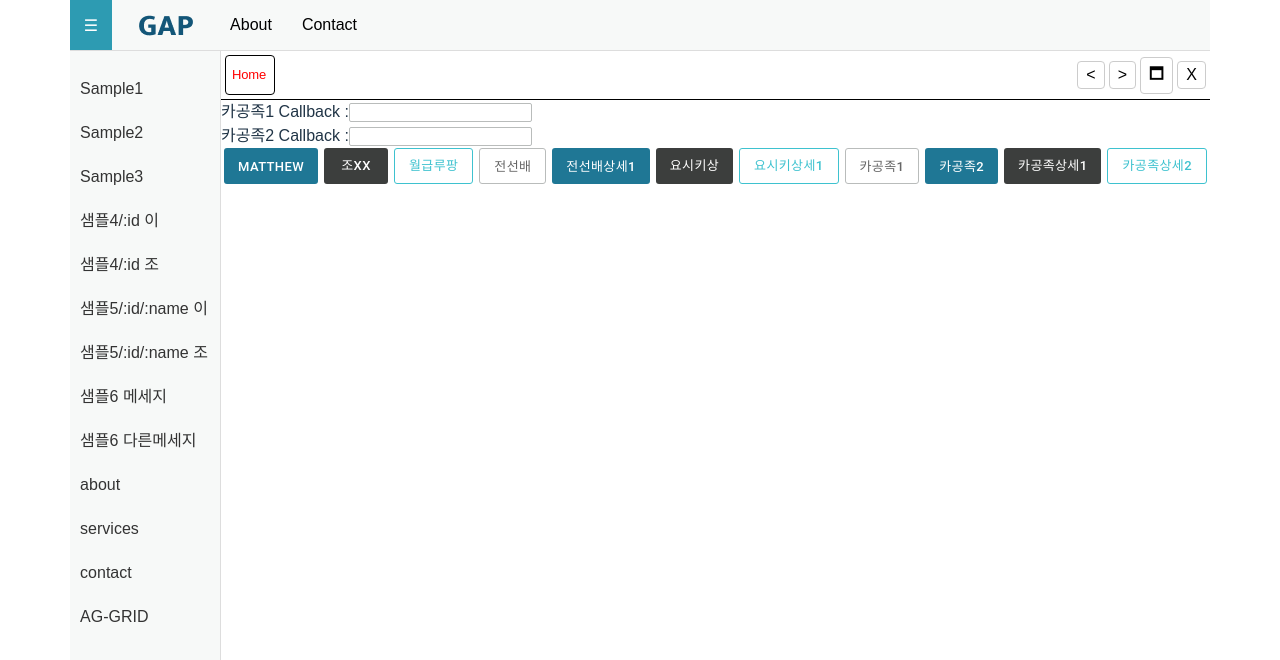
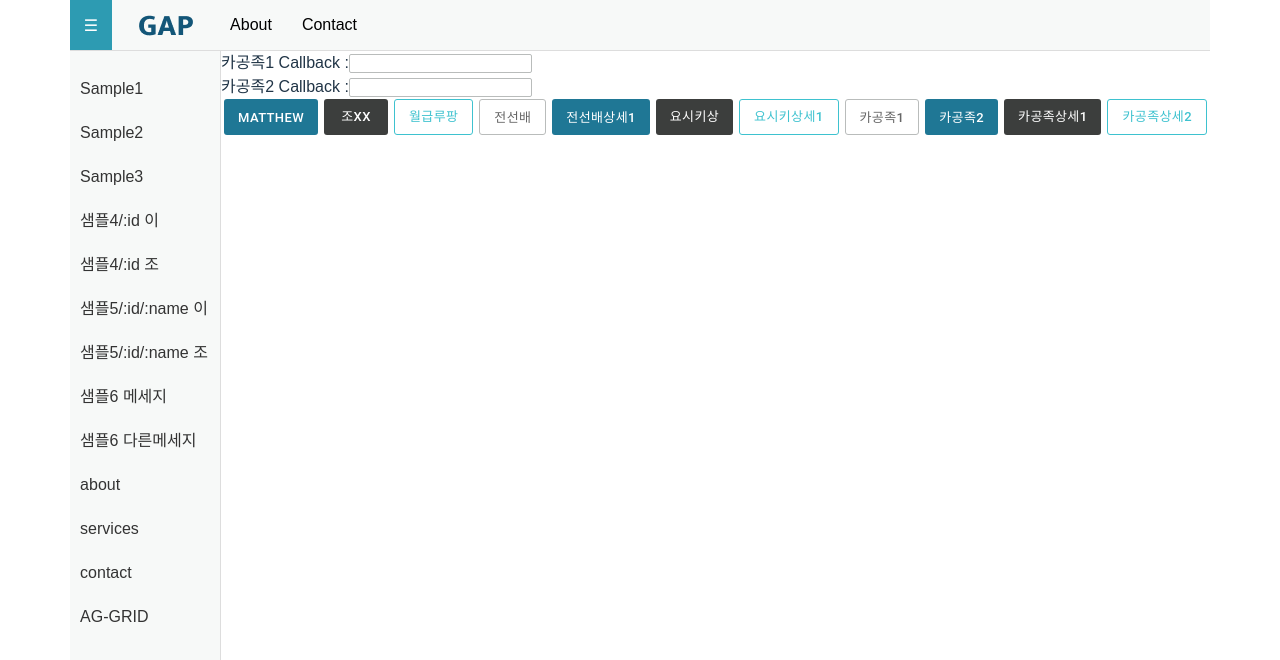
Before and after one commit to eastflare/flare-react-app, a React (Vite) app: page / in a window 1280 px wide. Shown: the top 660 px of the page. Built offline with nearby package versions, Linux system fonts and the light colour scheme; what js-sha256 would draw is missing.

Commit message:
SDI 개발  시작

```diff
--- a/src/components/cmn/Layout/DrawPageRoutes.tsx
+++ b/src/components/cmn/Layout/DrawPageRoutes.tsx
@@ -2,6 +2,7 @@ import { memo, Suspense } from "react";
 import type { RoutesProps } from "react-router";
 import DrawPageRoute from "./DrawPageRoute";
 import { PageItem } from "store/pageMapStore";
+import Loading from "components/elements/Loading";
 
 interface TaskRoutesProps {
   openedPageMap: Map<string, PageItem>;
@@ -13,7 +14,7 @@ function DrawPageRoutes({ openedPageMap, routesProps, curPageId }: TaskRoutesPro
   //console.log("나는curRouteId입니다.", curPageId);
   return (
     <>
-      <Suspense fallback=''>
+      <Suspense fallback={<Loading />}>
         {Array.from(openedPageMap.entries()).map(([key, value]) => (
           <DrawPageRoute key={key} {...value?.element?.props} routesProps={routesProps} pageItem={value} display={key === curPageId} />
         ))}
--- a/src/components/cmn/Layout/MainContainer.tsx
+++ b/src/components/cmn/Layout/MainContainer.tsx
@@ -4,14 +4,18 @@ import LeftMenu from "./LeftMenu";
 import styled from "@emotion/styled";
 import PageTopBar from "./PageTopBar";
 import { BgColor } from "ui/theme/Color";
+import { Env } from "config/env";
+
+const env = Env.getInstance();
+const isMdi = env.isMdi;
 
 const MainContainer = (props: { children: ReactNode }) => {
   //메인 화면의 레이아웃 구성
   //상단메뉴, 좌측메뉴, 화면영역은 children : Routes 객체임
+  console.log("이즈엡디아이", isMdi);
 
   const { children } = props;
   const [isLeftCollapsed, setIsLeftCollapsed] = useState(false);
-  const showPageTopBar = true;
 
   const handleToggleLeftMenu = () => {
     setIsLeftCollapsed(prevState => !prevState);
@@ -27,8 +31,8 @@ const MainContainer = (props: { children: ReactNode }) => {
           <LeftMenu />
         </StyledMainLeft>
         <StyledMainRight isLeftCollapsed={isLeftCollapsed}>
-          {showPageTopBar ? <PageTopBar /> : null}
-          <StyledMainPage id='mainBody' showPageTopBar={showPageTopBar}>
+          {isMdi ? <PageTopBar /> : null}
+          <StyledMainPage id='mainBody' showPageTopBar={isMdi}>
             {children}
           </StyledMainPage>
         </StyledMainRight>
--- a/src/routers/MainRoutes.tsx
+++ b/src/routers/MainRoutes.tsx
@@ -2,8 +2,8 @@ import { Route } from "react-router-dom";
 import { Env } from "config/env";
 import { lazy } from "react";
 import PageRoutes from "components/cmn/Layout/PageRoutes";
-
-const Home = lazy(() => import("pages/HomePage"));
+import Home from "pages/HomePage";
+//const Home = lazy(() => import("pages/HomePage"));
 const About = lazy(() => import("pages/About"));
 const Services = lazy(() => import("pages/Services"));
 const Contact = lazy(() => import("pages/Contact"));
```
Also changed, not shown: src/components/cmn/Layout/PageSdiRoutes.tsx (deleted, +0 -13 lines).
